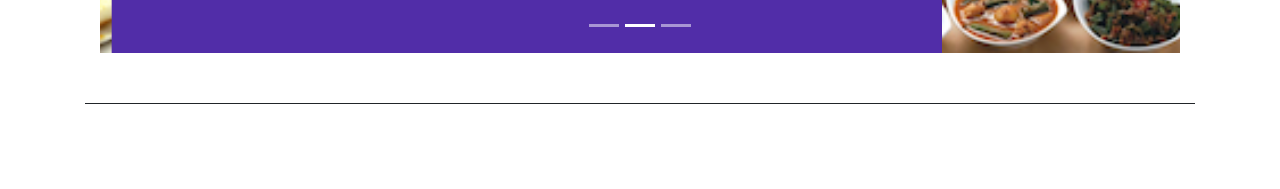
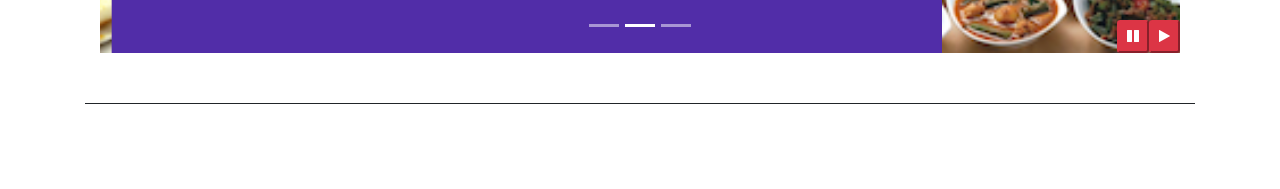
Before and after one commit to bansaljatin05/BootstrapPractice, a website: page index.html in a window 1280 px wide. Shown: the part 581-770 px from the top of the page. Drawn offline with nearby package versions, Linux system fonts and the light colour scheme.

Commit message:
Bootstrap Jquery

```diff
--- a/css/style.css
+++ b/css/style.css
@@ -68,3 +68,8 @@ body {
     left: 0;
     min-height: 250px;
 }
+#carouselButtons {
+    right: 0px;
+    bottom: 0px;
+    position: absolute;
+}
--- a/index.html
+++ b/index.html
@@ -206,6 +206,14 @@
                     <a class="carousel-control-next" href="#mycarousel" role="button" data-slide="next">
                         <span class="carousel-control-next-icon"></span>
                     </a>
+                    <div class="btn-group" id="carouselButtons">
+                        <button class="bt btn-danger btn-sm" id="carouselPause">
+                            <span class="fa fa-pause"></span>
+                        </button>
+                        <button class="bt btn-danger btn-sm" id="carouselPlay">
+                            <span class="fa fa-play"></span>
+                        </button>
+                    </div>
                 </div>
             </div>
         </div>
@@ -305,6 +313,17 @@
 <script src="node_modules/jquery/dist/jquery.slim.min.js"></script>
 <script src="node_modules/popper.js/dist/umd/popper.min.js"></script>
 <script src="node_modules/bootstrap/dist/js/bootstrap.min.js"></script>
+<script>
+    $(document).ready(function() {
+        $('#mycarousel').carousel({interval: 5000});
+        $('#carouselPause').click(function() {
+            $('#mycarousel').carousel('pause');
+        })
+        $('#carouselPlay').click(function() {
+            $('#mycarousel').carousel('cycle');
+        });
+    });
+</script>
 </body>
 
 </html>
```
